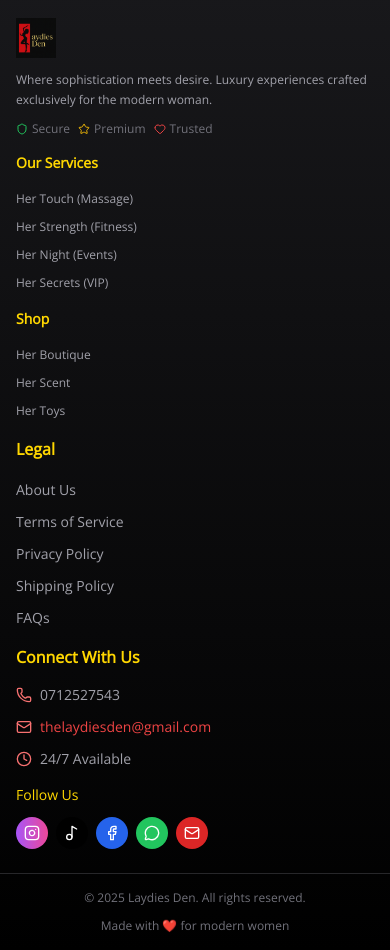
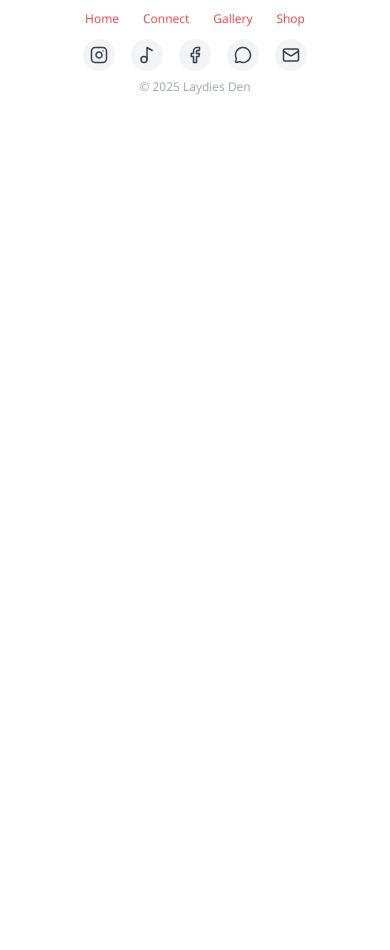
Before and after one commit to IsaacParkire/Ladiesden, a React (Vite) app: page /Ladiesden/payment-success in a window 390 px wide. Shown: the part 980-1930 px from the top of the page. After the commit the page ends 1091 px from the top, so only its background shows below. Built offline with nearby package versions, Linux system fonts and the light colour scheme.

Commit message:
mobile ui changes

```diff
--- /dev/null
+++ b/src/Components/CategoryButtons.jsx
@@ -0,0 +1,26 @@
+import React from "react";
+
+const CategoryButtons = ({ onSelect }) => (
+  <div className="flex w-full justify-center gap-3 py-3 px-2 bg-white sticky top-0 z-20">
+    <button
+      className="flex-1 py-3 rounded-xl bg-pink-100 text-pink-700 font-semibold text-sm shadow hover:bg-pink-200 transition"
+      onClick={() => onSelect && onSelect('boutique')}
+    >
+      Her Boutique
+    </button>
+    <button
+      className="flex-1 py-3 rounded-xl bg-blue-100 text-blue-700 font-semibold text-sm shadow hover:bg-blue-200 transition"
+      onClick={() => onSelect && onSelect('toys')}
+    >
+      Her Toys
+    </button>
+    <button
+      className="flex-1 py-3 rounded-xl bg-yellow-100 text-yellow-700 font-semibold text-sm shadow hover:bg-yellow-200 transition"
+      onClick={() => onSelect && onSelect('scent')}
+    >
+      Her Scent
+    </button>
+  </div>
+);
+
+export default CategoryButtons;
--- a/src/Components/Footer.jsx
+++ b/src/Components/Footer.jsx
@@ -1,181 +1,39 @@
 import React from 'react';
-import { motion } from 'framer-motion';
-import {
-  Phone,
-  Mail,
-  Clock,
-  Instagram,
-  Facebook,
-  Heart,
-  Star,
-  Shield,
-  Music2,
-  MessageCircle
-} from 'lucide-react';
 import { Link } from 'react-router-dom';
-import logo from '../assets/laydies-logo.png';
+import { Instagram, Facebook, Music2, MessageCircle, Mail } from 'lucide-react';
 
-export default function Footer() {  const services = [
-    { name: 'Her Touch (Massage)', path: '/touch' },
-    { name: 'Her Strength (Fitness)', path: '/strength' },
-    { name: 'Her Night (Events)', path: '/night' },
-    { name: 'Her Secrets (VIP)', path: '/secrets' }
+const socialLinks = [
+  { icon: Instagram, href: 'https://www.instagram.com/laydies_den?igsh=MWg2M3dpM25zdDF5aA==', label: 'Instagram' },
+  { icon: Music2, href: 'https://www.tiktok.com/@laydiesden?_t=ZM-8yY4lo3U1gL&_r=1', label: 'TikTok' },
+  { icon: Facebook, href: 'https://www.facebook.com/share/16xC7jqYca/', label: 'Facebook' },
+  { icon: MessageCircle, href: 'https://wa.me/254712527543', label: 'WhatsApp' },
+  { icon: Mail, href: 'mailto:thelaydiesden@gmail.com', label: 'Email' },
 ];
 
-  const products = [
-    { name: 'Her Boutique', path: '/boutique' },
-    { name: 'Her Scent', path: '/scent' },
-    { name: 'Her Toys', path: '/toys' }
-  ];  const legalLinks = [
-    { name: 'About Us', path: '/about' },
-    { name: 'Terms of Service', path: '/terms' },
-    { name: 'Privacy Policy', path: '/privacy' },
-    { name: 'Shipping Policy', path: '/shipping' },
-    { name: 'FAQs', path: '/faqs' }
-  ];  const socialLinks = [
-    { icon: Instagram, href: 'https://www.instagram.com/laydies_den?igsh=MWg2M3dpM25zdDF5aA==', label: 'Instagram', bgColor: 'bg-gradient-to-r from-purple-500 to-pink-500', hoverColor: 'hover:from-purple-600 hover:to-pink-600' },
-    { icon: Music2, href: 'https://www.tiktok.com/@laydiesden?_t=ZM-8yY4lo3U1gL&_r=1', label: 'TikTok', bgColor: 'bg-black', hoverColor: 'hover:bg-gray-900' },
-    { icon: Facebook, href: 'https://www.facebook.com/share/16xC7jqYca/', label: 'Facebook', bgColor: 'bg-blue-600', hoverColor: 'hover:bg-blue-700' },
-    { icon: MessageCircle, href: 'https://wa.me/254712527543', label: 'WhatsApp', bgColor: 'bg-green-500', hoverColor: 'hover:bg-green-600' },
-    { icon: Mail, href: 'mailto:thelaydiesden@gmail.com', label: 'Email', bgColor: 'bg-red-600', hoverColor: 'hover:bg-red-700' }
-  ];
+export default function Footer() {
   return (
-    <footer className="bg-gradient-to-b from-zinc-900 to-black text-white">
-      {/* Main Footer Content - Compact */}
-      <div className="max-w-7xl mx-auto px-4 sm:px-6 py-6 sm:py-8">
-        <div className="grid grid-cols-1 sm:grid-cols-2 lg:grid-cols-5 gap-4 sm:gap-6">
-          {/* Brand Section */}
-          <div className="sm:col-span-2 lg:col-span-1">
-            <Link to="/" className="block mb-3 sm:mb-4">
-              <img src={logo} alt="Laydies Den" className="h-10 sm:h-12 object-contain" />
-            </Link>            <p className="text-zinc-400 mb-3 sm:mb-4 leading-relaxed text-xs sm:text-sm">
-              Where sophistication meets desire. Luxury experiences crafted exclusively for the modern woman.
-            </p>
-
-            {/* Trust Badges */}
-            <div className="flex items-center gap-2 sm:gap-3 text-xs text-zinc-500">
-              <div className="flex items-center gap-1">
-                <Shield size={12} className="sm:w-[14px] sm:h-[14px] text-green-500" />
-                <span>Secure</span>
-              </div>
-              <div className="flex items-center gap-1">
-                <Star size={12} className="sm:w-[14px] sm:h-[14px] text-yellow-500" />
-                <span>Premium</span>
-              </div>
-              <div className="flex items-center gap-1">
-                <Heart size={12} className="sm:w-[14px] sm:h-[14px] text-red-500" />
-                <span>Trusted</span>
-              </div>
-            </div>
-          </div>
-
-          {/* Services */}
-          <div>
-            <h4 className="text-gold font-semibold text-sm sm:text-base mb-3 sm:mb-4">Our Services</h4>
-            <ul className="space-y-1 sm:space-y-2">
-              {services.map((service) => (
-                <li key={service.name}>
-                  <Link
-                    to={service.path}
-                    className="text-zinc-400 hover:text-red-400 transition-colors duration-200 text-xs sm:text-sm"
-                  >
-                    {service.name}
-                  </Link>
-                </li>
-              ))}
-            </ul>
-          </div>
-
-          {/* Products */}
-          <div>
-            <h4 className="text-gold font-semibold text-sm sm:text-base mb-3 sm:mb-4">Shop</h4>
-            <ul className="space-y-1 sm:space-y-2">
-              {products.map((product) => (
-                <li key={product.name}>
-                  <Link
-                    to={product.path}
-                    className="text-zinc-400 hover:text-red-400 transition-colors duration-200 text-xs sm:text-sm"
-                  >
-                    {product.name}
-                  </Link>
-                </li>
-              ))}
-            </ul>
-          </div>
-
-          {/* Legal */}
-          <div>
-            <h4 className="text-gold font-semibold text-base mb-4">Legal</h4>
-            <ul className="space-y-2">
-              {legalLinks.map((link) => (
-                <li key={link.name}>
-                  <Link
-                    to={link.path}
-                    className="text-zinc-400 hover:text-red-400 transition-colors duration-200 text-sm"
-                  >
-                    {link.name}
-                  </Link>
-                </li>
-              ))}
-            </ul>
-          </div>
-
-          {/* Contact & Social */}
-          <div>
-            <h4 className="text-gold font-semibold text-base mb-4">Connect With Us</h4>
-            <div className="space-y-3 mb-4">
-              <div className="flex items-center gap-2 text-zinc-400 text-sm">
-                <Phone size={16} className="text-red-400" />
-                <span>0712527543</span>
-              </div>              <div className="flex items-center gap-2 text-zinc-400 text-sm">
-                <Mail size={16} className="text-red-400" />
+    <footer className="w-full bg-white border-t border-gray-200 py-4 px-4 flex flex-col items-center text-xs text-gray-500">
+      <nav className="flex flex-wrap justify-center gap-6 mb-3 w-full">
+        <Link to="/" className="hover:text-black transition">Home</Link>
+        <Link to="/connect" className="hover:text-black transition">Connect</Link>
+        <Link to="/gallery" className="hover:text-black transition">Gallery</Link>
+        <Link to="/shop" className="hover:text-black transition">Shop</Link>
+      </nav>
+      <div className="flex gap-4 mb-2">
+        {socialLinks.map((social) => (
           <a
-                  href="mailto:thelaydiesden@gmail.com"
-                  className="hover:text-red-400 transition-colors duration-200"
-                >
-                  thelaydiesden@gmail.com
-                </a>
-              </div>
-              <div className="flex items-center gap-2 text-zinc-400 text-sm">
-                <Clock size={16} className="text-red-400" />
-                <span>24/7 Available</span>
-              </div>
-            </div>            {/* Social Media */}
-            <div>
-              <h5 className="text-gold font-medium mb-3 text-sm">Follow Us</h5>
-              <div className="flex gap-2">
-                {socialLinks.map((social) => (
-                  <motion.a
             key={social.label}
             href={social.href}
             target="_blank"
             rel="noopener noreferrer"
-                    whileHover={{ scale: 1.1 }}
-                    whileTap={{ scale: 0.95 }}
-                    className={`w-8 h-8 ${social.bgColor} ${social.hoverColor} rounded-full flex items-center justify-center transition-all duration-300 text-white`}
+            className="w-8 h-8 flex items-center justify-center rounded-full bg-gray-100 hover:bg-gray-200 text-gray-700"
             title={social.label}
           >
-                    <social.icon size={16} />
-                  </motion.a>
+            <social.icon size={18} />
+          </a>
         ))}
       </div>
-            </div>
-          </div>
-        </div>
-      </div>      {/* Bottom Bar */}
-      <div className="border-t border-zinc-800">
-        <div className="max-w-7xl mx-auto px-6 py-4">
-          <div className="flex flex-col md:flex-row justify-between items-center gap-3">
-            <div className="text-zinc-500 text-xs">
-              © 2025 Laydies Den. All rights reserved.
-            </div>
-
-            <div className="flex items-center gap-4 text-xs">
-              <span className="text-zinc-500">Made with ❤️ for modern women</span>
-            </div>
-          </div>
-        </div>
-      </div>
+      <div className="text-center text-xs text-gray-400">© {new Date().getFullYear()} Laydies Den</div>
     </footer>
   );
 }
--- /dev/null
+++ b/src/Components/Stepper.jsx
@@ -0,0 +1,21 @@
+import React from "react";
+
+const Stepper = ({ steps, currentStep }) => (
+  <div className="flex items-center justify-center w-full py-4 bg-white sticky top-0 z-30">
+    {steps.map((step, idx) => (
+      <div key={step} className="flex items-center">
+        <div
+          className={`w-7 h-7 flex items-center justify-center rounded-full font-bold text-xs
+            ${idx < currentStep ? 'bg-green-500 text-white' : idx === currentStep ? 'bg-pink-500 text-white' : 'bg-gray-200 text-gray-400'}`}
+        >
+          {idx + 1}
+        </div>
+        {idx < steps.length - 1 && (
+          <div className="w-8 h-1 bg-gray-200 mx-1 rounded" />
+        )}
+      </div>
+    ))}
+  </div>
+);
+
+export default Stepper;
--- /dev/null
+++ b/src/Components/index.js
@@ -0,0 +1,12 @@
+import React from "react";
+import ReactDOM from "react-dom";
+import App from "./App";
+import CategoryButtons from "./CategoryButtons";
+import Stepper from "./Stepper";
+
+ReactDOM.render(
+  <React.StrictMode>
+    <App />
+  </React.StrictMode>,
+  document.getElementById("root")
+);
```
Lines whose indentation alone changed are shown as unchanged.
